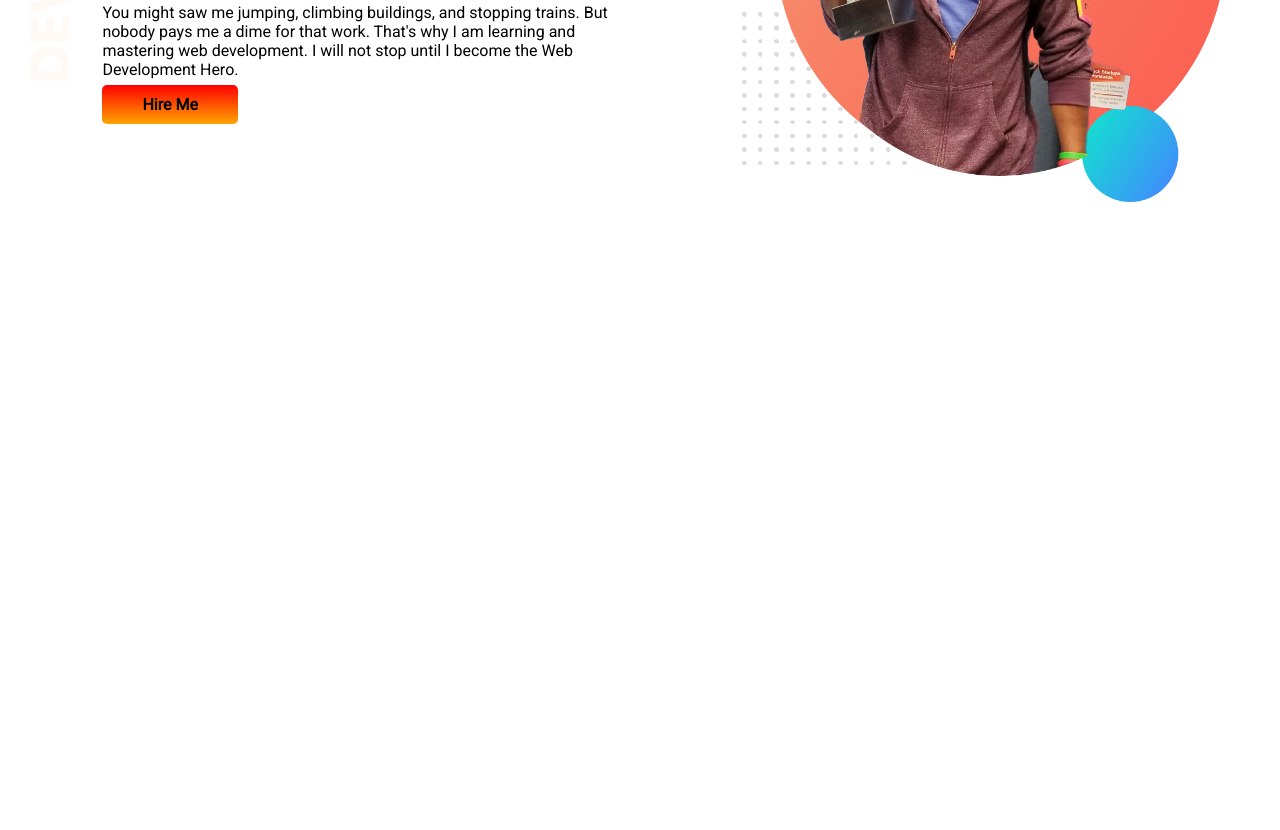
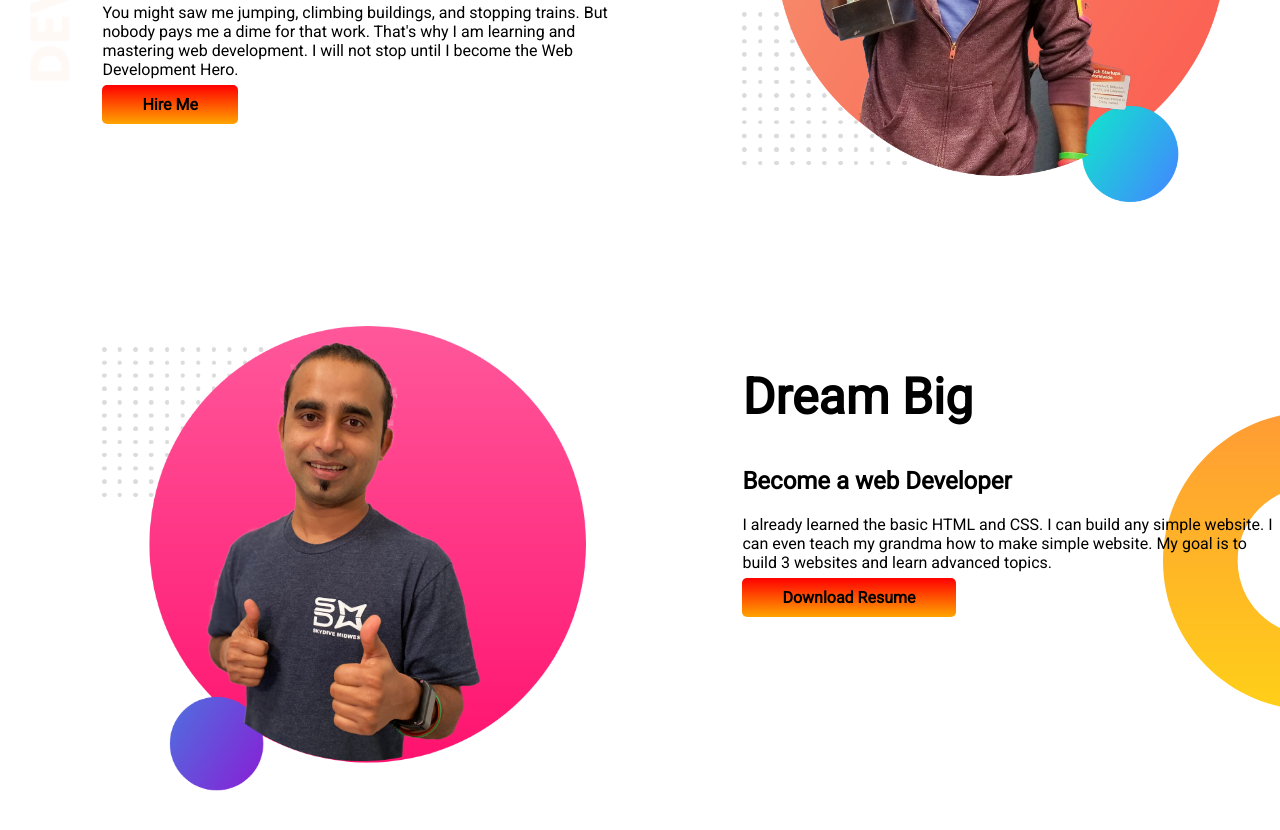
Before and after one commit to Neshad98/Assignment-of-Module-1, a plain HTML site: page index.html in a window 1280 px wide. Shown: the part 278-1108 px from the top of the page. Before the commit the page ends 800 px from the top, so only its background shows below. Drawn offline with Linux system fonts and the light colour scheme.

Commit message:
dream part done

```diff
--- a/index.html
+++ b/index.html
@@ -31,6 +31,24 @@
             <img src="images/jhankar.png" alt="">
         </div>
     </section>
+    <section class="dream-big">
+        <div class="half-width">
+            <img src="images/jhankar2.png" alt="">
+        </div>
+        <div class="half-width">
+            <h1>Dream Big</h1>
+            <h2>Become a web Developer</h2>
+            <p>
+                I already learned the basic HTML and CSS. I can build any simple website. I can even teach my grandma
+                how to make simple website. My goal is to build 3 websites and learn advanced topics.
+
+            </p>
+            <a class="link-button" target="_blank" href="https://www.linkedin.com/in/neshad-tasnim-5405a4203/">Download
+                Resume</a>
+
+        </div>
+
+    </section>
 
 
 </body>
--- a/style.css
+++ b/style.css
@@ -10,6 +10,7 @@ h1{
 }
 section{
     display: flex;
+    margin-bottom: 120px;
 }
 .half-width{
     width: 50%;
@@ -30,3 +31,8 @@ section{
     background-image: url(images/top-banner.png);
     background-repeat: no-repeat;
 }
+.dream-big{
+    background-image: url(images/dream-bg.png);
+    background-repeat: no-repeat;
+    background-position: right;
+}
```
